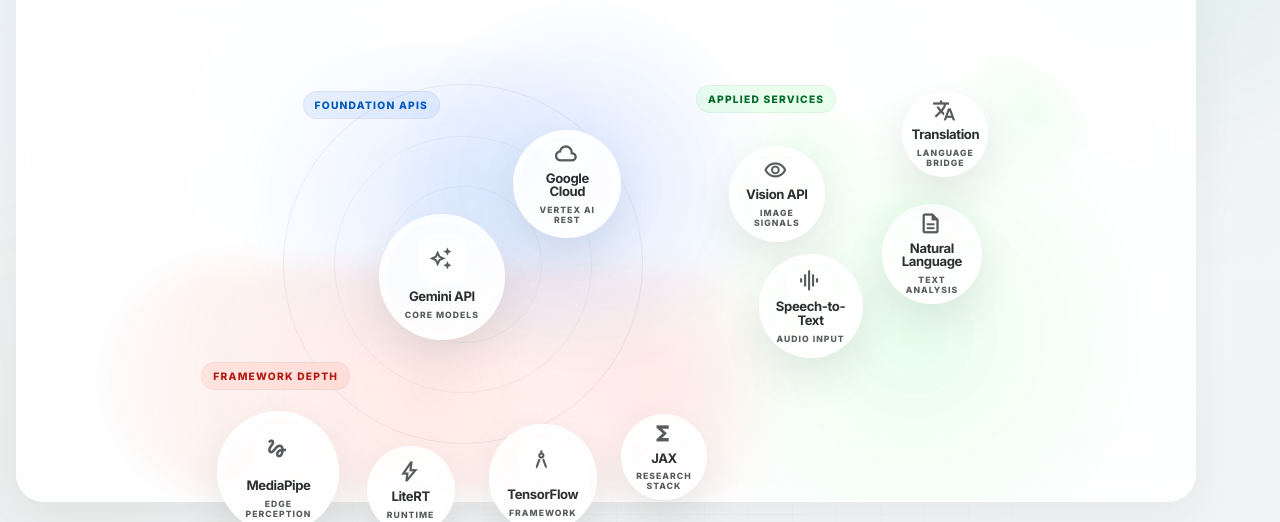
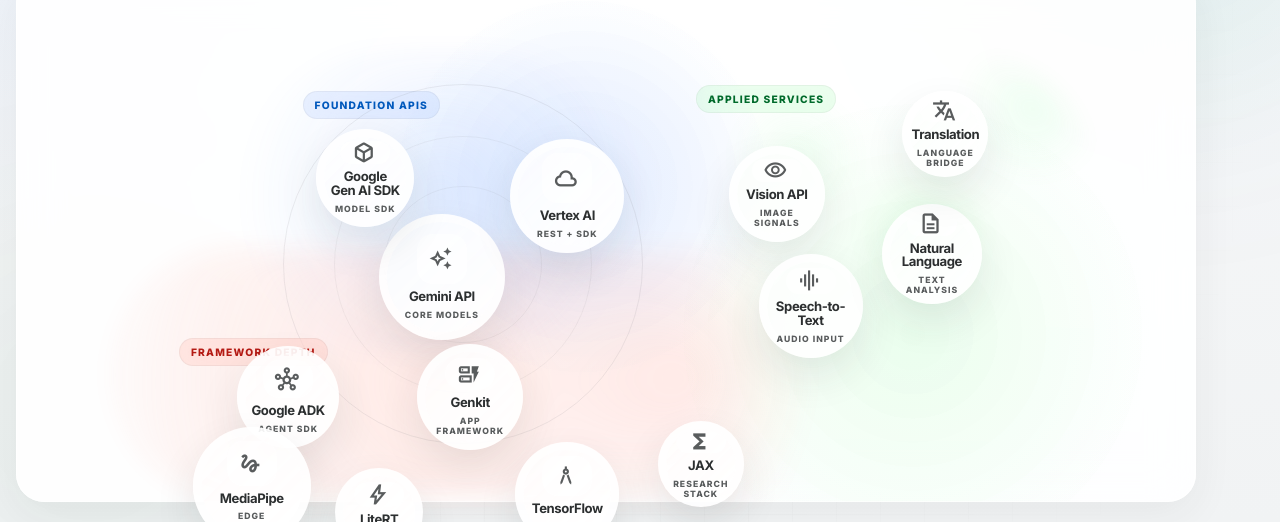
Before and after one commit to albertoperezblasco/google_ecosystem, a plain HTML site: page api_sdk.html in a window 1280 px wide. Shown: the part 278-800 px from the top of the page. Drawn offline with nearby package versions, Linux system fonts and the light colour scheme.

Commit message:
Change mds and html

```diff
--- a/api_sdk.html
+++ b/api_sdk.html
@@ -261,7 +261,7 @@
     }
 
     .group-zone.frameworks {
-      inset: 55% 28% 2% 8%;
+      inset: 52% 26% 1% 8%;
       background:
         radial-gradient(circle at 42% 54%, rgba(255, 170, 156, 0.30), rgba(255, 147, 132, 0.12) 50%, transparent 79%),
         radial-gradient(circle at 74% 52%, rgba(255, 170, 156, 0.18), transparent 22%);
@@ -316,10 +316,10 @@
     }
 
     .cluster-field.frameworks {
-      left: 14%;
-      top: 62%;
-      width: 49%;
-      height: 24%;
+      left: 12%;
+      top: 58%;
+      width: 54%;
+      height: 30%;
     }
 
     .cluster-field.frameworks .cluster-title {
@@ -645,21 +645,41 @@
 
               <a
                 class="node-link"
-                href="https://docs.cloud.google.com/vertex-ai/docs/reference/rest"
+                href="https://ai.google.dev/gemini-api/docs/libraries"
                 target="_blank"
                 rel="noreferrer"
-                style="--x: 76%; --y: 30%; --size: 108px; --tone: rgba(109, 159, 255, 0.26); --ink: var(--primary); --pill: rgba(109, 159, 255, 0.16);"
+                style="--x: 18%; --y: 28%; --size: 98px; --tone: rgba(109, 159, 255, 0.24); --ink: var(--primary); --pill: rgba(109, 159, 255, 0.16);"
+              >
+                <span class="node-core">
+                  <span class="node-icon"><span class="material-symbols-outlined">deployed_code</span></span>
+                  <strong>Google Gen AI SDK</strong>
+                  <span>Model SDK</span>
+                </span>
+                <span class="node-tip">
+                  <strong>Google Gen AI SDK</strong>
+                  <p>Official SDK layer for calling Gemini and compatible backends from application code.</p>
+                  <code>ai.google.dev/gemini-api/docs/libraries</code>
+                  <em>Developer SDK layer</em>
+                </span>
+              </a>
+
+              <a
+                class="node-link"
+                href="https://docs.cloud.google.com/vertex-ai/docs?hl=es-419"
+                target="_blank"
+                rel="noreferrer"
+                style="--x: 76%; --y: 34%; --size: 114px; --tone: rgba(109, 159, 255, 0.26); --ink: var(--primary); --pill: rgba(109, 159, 255, 0.16);"
               >
                 <span class="node-core">
                   <span class="node-icon"><span class="material-symbols-outlined">cloud</span></span>
-                  <strong>Google Cloud</strong>
-                  <span>Vertex AI REST</span>
+                  <strong>Vertex AI</strong>
+                  <span>REST + SDK</span>
                 </span>
                 <span class="node-tip">
-                  <strong>Google Cloud</strong>
-                  <p>REST reference for Vertex AI endpoints and enterprise-grade orchestration across Google Cloud.</p>
-                  <code>docs.cloud.google.com/vertex-ai/docs/reference/rest</code>
-                  <em>Enterprise control plane</em>
+                  <strong>Vertex AI</strong>
+                  <p>Managed AI platform docs covering the core Vertex AI surface, including SDK and REST entry points.</p>
+                  <code>docs.cloud.google.com/vertex-ai/docs</code>
+                  <em>Cloud platform layer</em>
                 </span>
               </a>
             </div>
@@ -751,10 +771,50 @@
               <span class="cluster-title">Framework depth</span>
               <a
                 class="node-link"
+                href="https://docs.cloud.google.com/agent-builder/agent-development-kit/overview"
+                target="_blank"
+                rel="noreferrer"
+                style="--x: 18%; --y: 18%; --size: 102px; --tone: rgba(255, 170, 156, 0.26); --ink: var(--tertiary); --pill: rgba(255, 170, 156, 0.22);"
+              >
+                <span class="node-core">
+                  <span class="node-icon"><span class="material-symbols-outlined">hub</span></span>
+                  <strong>Google ADK</strong>
+                  <span>Agent SDK</span>
+                </span>
+                <span class="node-tip">
+                  <strong>Agent Development Kit</strong>
+                  <p>Official SDK and framework for building, wiring and orchestrating Google agent workflows.</p>
+                  <code>docs.cloud.google.com/agent-builder/agent-development-kit/overview</code>
+                  <em>Agent framework layer</em>
+                </span>
+              </a>
+
+              <a
+                class="node-link"
+                href="https://firebase.google.com/docs/genkit/overview"
+                target="_blank"
+                rel="noreferrer"
+                style="--x: 48%; --y: 18%; --size: 106px; --tone: rgba(255, 170, 156, 0.26); --ink: var(--tertiary); --pill: rgba(255, 170, 156, 0.22);"
+              >
+                <span class="node-core">
+                  <span class="node-icon"><span class="material-symbols-outlined">dynamic_form</span></span>
+                  <strong>Genkit</strong>
+                  <span>App framework</span>
+                </span>
+                <span class="node-tip">
+                  <strong>Genkit</strong>
+                  <p>Open-source framework for AI app flows, evaluation and production patterns across model backends.</p>
+                  <code>firebase.google.com/docs/genkit/overview</code>
+                  <em>Application framework</em>
+                </span>
+              </a>
+
+              <a
+                class="node-link"
                 href="https://ai.google.dev/edge/mediapipe/solutions/guide?hl=es-419"
                 target="_blank"
                 rel="noreferrer"
-                style="--x: 14%; --y: 56%; --size: 122px; --tone: rgba(255, 170, 156, 0.28); --ink: var(--tertiary); --pill: rgba(255, 170, 156, 0.22);"
+                style="--x: 12%; --y: 66%; --size: 118px; --tone: rgba(255, 170, 156, 0.28); --ink: var(--tertiary); --pill: rgba(255, 170, 156, 0.22);"
               >
                 <span class="node-core">
                   <span class="node-icon"><span class="material-symbols-outlined">gesture</span></span>
@@ -774,7 +834,7 @@
                 href="https://ai.google.dev/edge/litert?hl=es-419"
                 target="_blank"
                 rel="noreferrer"
-                style="--x: 38%; --y: 68%; --size: 88px; --tone: rgba(255, 147, 132, 0.22); --ink: var(--tertiary); --pill: rgba(255, 147, 132, 0.18);"
+                style="--x: 33%; --y: 80%; --size: 88px; --tone: rgba(255, 147, 132, 0.22); --ink: var(--tertiary); --pill: rgba(255, 147, 132, 0.18);"
               >
                 <span class="node-core">
                   <span class="node-icon"><span class="material-symbols-outlined">bolt</span></span>
@@ -794,7 +854,7 @@
                 href="https://www.tensorflow.org/api_docs"
                 target="_blank"
                 rel="noreferrer"
-                style="--x: 62%; --y: 60%; --size: 108px; --tone: rgba(255, 170, 156, 0.28); --ink: var(--tertiary); --pill: rgba(255, 170, 156, 0.22);"
+                style="--x: 64%; --y: 70%; --size: 104px; --tone: rgba(255, 170, 156, 0.28); --ink: var(--tertiary); --pill: rgba(255, 170, 156, 0.22);"
               >
                 <span class="node-core">
                   <span class="node-icon"><span class="material-symbols-outlined">architecture</span></span>
@@ -814,7 +874,7 @@
                 href="https://docs.jax.dev/en/latest/jax-101.html#jax-101"
                 target="_blank"
                 rel="noreferrer"
-                style="--x: 84%; --y: 46%; --size: 86px; --tone: rgba(255, 147, 132, 0.22); --ink: var(--tertiary); --pill: rgba(255, 147, 132, 0.18);"
+                style="--x: 86%; --y: 54%; --size: 86px; --tone: rgba(255, 147, 132, 0.22); --ink: var(--tertiary); --pill: rgba(255, 147, 132, 0.18);"
               >
                 <span class="node-core">
                   <span class="node-icon"><span class="material-symbols-outlined">functions</span></span>
```
Also changed, not shown: 3 other files.
